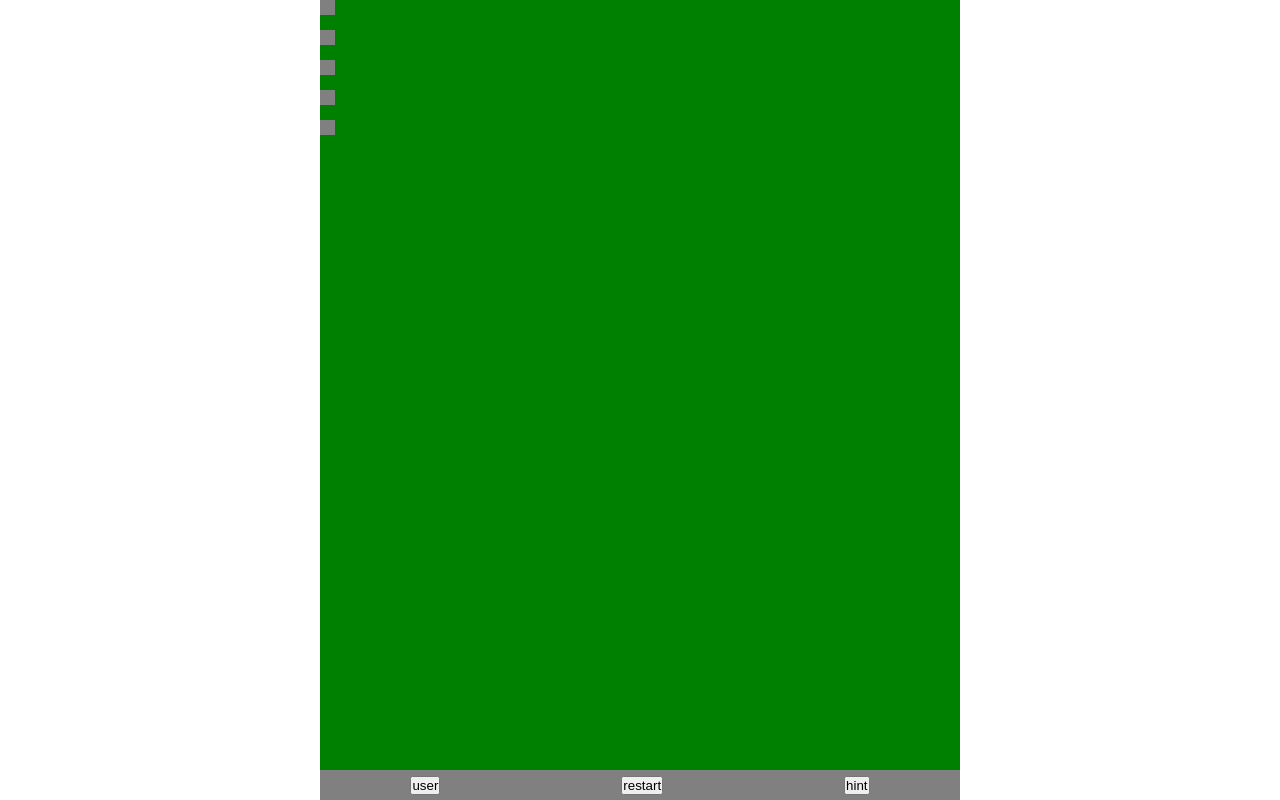
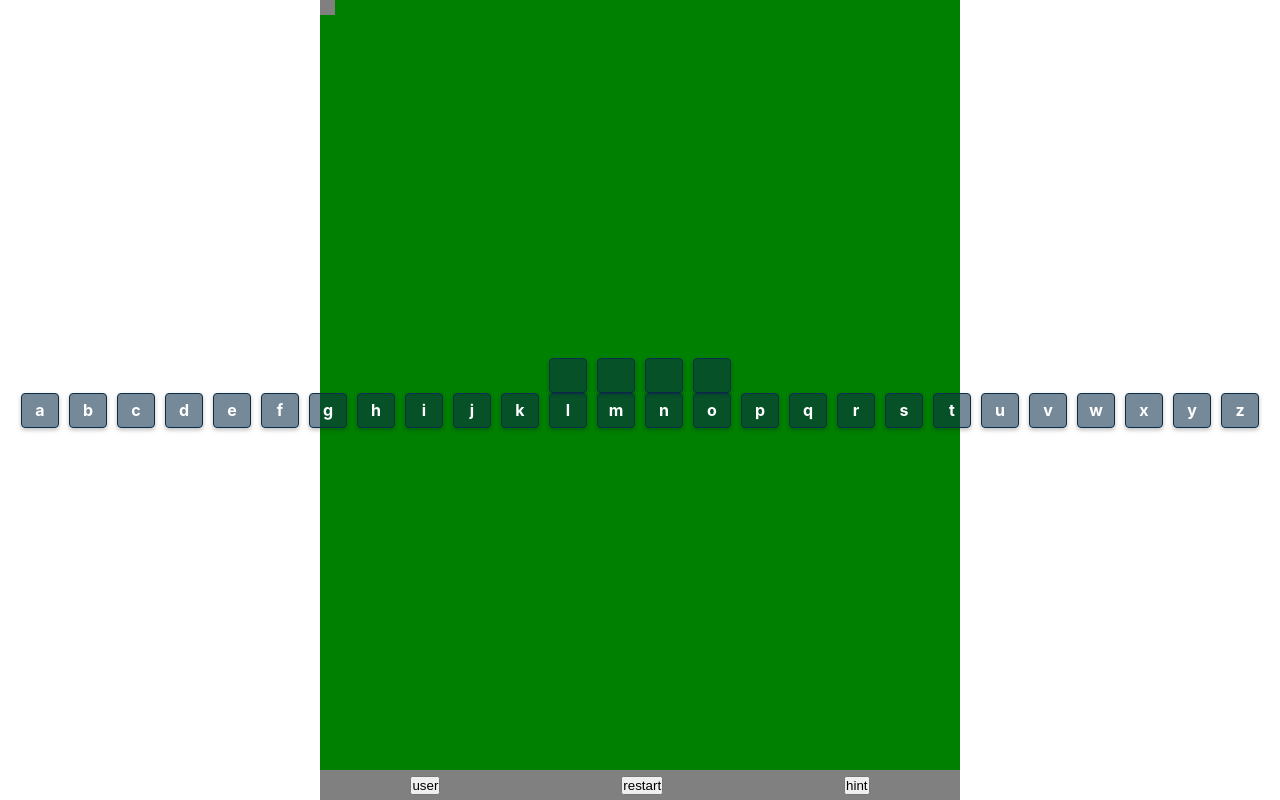
Before and after one commit to wBlanck/GuessTheWord, a React (Create React App) app: page / in a window 1280 px wide. Both pictures are taken after a click on the button "Play". Built offline with nearby package versions, Linux system fonts and the light colour scheme.

Commit message:
added letters-container, letter comps

```diff
--- a/src/App.js
+++ b/src/App.js
@@ -8,7 +8,7 @@
     isPlaying: false,
   });
   const [isLoading, setIsLoading] = useState(false);
-  const [lives, setLives] = useState(5);
+  const [lives, setLives] = useState(1);
 
   //loading spinner function, set isPlaying inside
   const fetchData = () => {
--- a/src/components/GameContainer.jsx
+++ b/src/components/GameContainer.jsx
@@ -1,4 +1,4 @@
-import React, { useState } from "react";
+import LettersContainer from "./LettersContainer";
 import Lives from "./Lives";
 import Navbar from "./Navbar";
 
@@ -8,8 +8,11 @@
     <div className="game-container">
       {hasWon && <h1>YOU WON DAWG</h1>}
       {hasLost && <h1>YOU LOST DAWG</h1>}
+
+      {!hasWon && !hasLost && (
+        <>
           <Lives lives={lives} setLives={setLives} />
-      {hasLost || hasWon ? null : (
+          <LettersContainer />
           <Navbar
             lives={lives}
             s
@@ -17,6 +20,7 @@
             setGameState={setGameState}
             gameState={gameState}
           />
+        </>
       )}
     </div>
   );
--- /dev/null
+++ b/src/components/Letter.jsx
@@ -0,0 +1,7 @@
+import React from "react";
+
+function Letter({ children }) {
+  return <span className="letter">{children}</span>;
+}
+
+export default Letter;
--- /dev/null
+++ b/src/components/LettersContainer.jsx
@@ -0,0 +1,24 @@
+import React from "react";
+import Letter from "./Letter";
+
+function Letters() {
+  const alphabet = "abcdefghijklmnopqrstuvwxyz".split("");
+
+  return (
+    <div className="letters-container">
+      <div className="correct-letters">
+        <Letter />
+        <Letter />
+        <Letter />
+        <Letter />
+      </div>
+      <div className="alphabet">
+        {alphabet.map((letter) => (
+          <Letter>{letter}</Letter>
+        ))}
+      </div>
+    </div>
+  );
+}
+
+export default Letters;
--- a/src/index.css
+++ b/src/index.css
@@ -78,3 +78,33 @@
   width: 15px;
   background-color: gray;
 }
+
+.letters-container {
+  display: grid;
+  place-content: center;
+  justify-items: center;
+}
+.correct-letters {
+  display: flex;
+  gap: 10px;
+}
+.alphabet {
+  display: flex;
+  gap: 10px;
+}
+.letter {
+  display: flex;
+  justify-content: center;
+  align-items: center;
+
+  background: rgba(12, 45, 72, 0.56);
+  border: 1px solid #0c2d48;
+  border-radius: 4px;
+  box-shadow: 0 2px 4px rgb(0 0 0 / 25%);
+  color: #fff;
+  font-weight: 700;
+  line-height: 25px;
+  padding: 4px 12px;
+  width: 38px;
+  height: 35px;
+}
```
Lines whose indentation alone changed are shown as unchanged.
